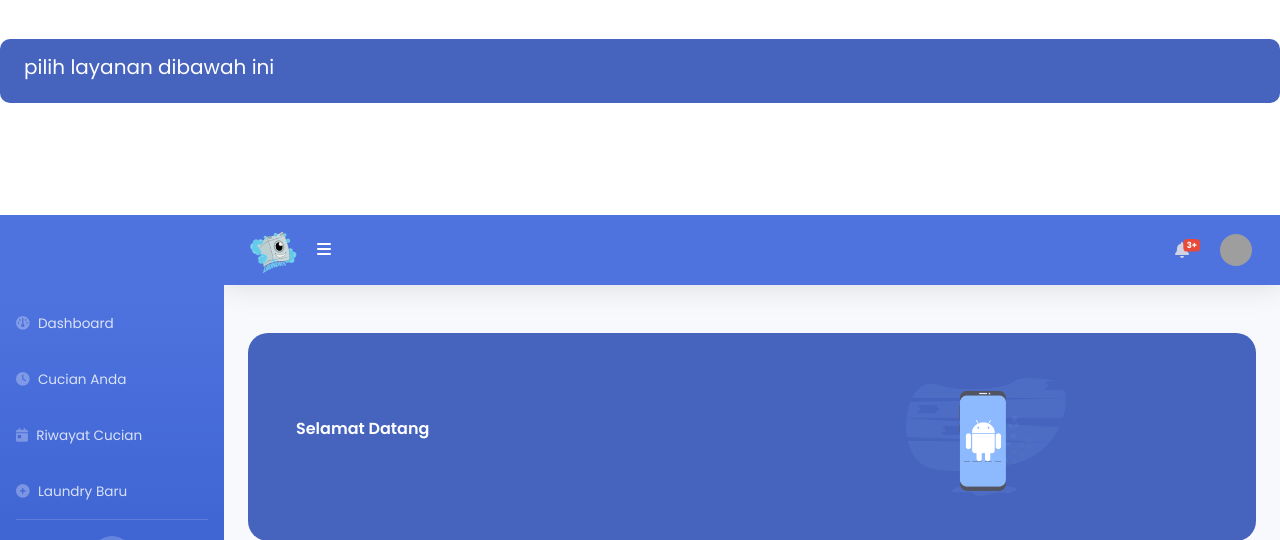
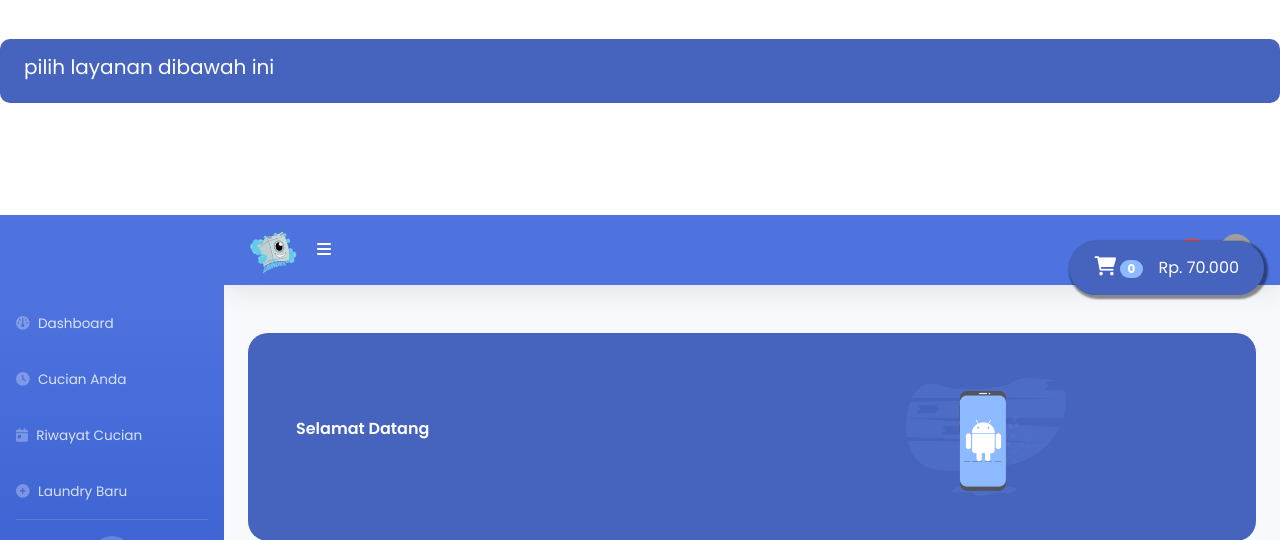
Before and after one commit to saddam-satria/WP2_Kelompok-1, a CodeIgniter 4 app: template WP2_Final/app/Views/user/dashboard.php in a window 1280 px wide. Shown: the part 497-1037 px from the top of the page. Run offline with PHP 8.4 and a stand-in for CodeIgniter, Linux system fonts and the light colour scheme; the template is opened without the code that fills it, so the values that code supplies are empty; some libraries are stand-ins or nearby versions; grey boxes are pictures that could not be loaded.

Commit message:
update dashboard add cart

```diff
--- /dev/null
+++ b/WP2_Final/app/Views/components/cart_notification.php
@@ -0,0 +1,15 @@
+<nav class="navbar fixed-bottom ">
+    <div class="d-flex" style="width: 100%;">
+        <div class="ml-auto">
+            <a href="<?= base_url("user/cart") ?>" class="text-decoration-none">
+                <div class="text-white d-flex align-items-center" style="border-radius: 50px; background-color: #4663BE; padding: 15px 25px; box-shadow: 2px 2px 2px 2px rgba(0, 0, 0, 0.25);">
+                    <div class="mr-3">
+                        <i class="fa-solid fa-cart-shopping" style="font-size: 1.2em;"></i>
+                        <span class="badge badge-pill" style="background-color: #8DBAFE;">0</span>
+                    </div>
+                    <span>Rp. 70.000</span>
+                </div>
+            </a>
+        </div>
+    </div>
+</nav>
--- a/WP2_Final/app/Views/user/cart/index.php
+++ b/WP2_Final/app/Views/user/cart/index.php
@@ -47,7 +47,7 @@
         </div>
 
         <div class="col-sm-12 col-md-2">
-            <div class="d-flex align-items-center">
+            <div class="d-flex align-items-center" style="height: 100%;">
                 <form action="#">
                     <button type="submit" class="btn btn-sm">
                         <i class="fas fa-trash" style="font-size: 1.5em;"></i>
--- a/WP2_Final/app/Views/user/dashboard.php
+++ b/WP2_Final/app/Views/user/dashboard.php
@@ -81,4 +81,7 @@
 
 </div>
 
+<?= view("components/cart_notification") ?>
+
+
 <?= $this->endSection(); ?>
--- a/WP2_Final/app/Views/user/order/history.php
+++ b/WP2_Final/app/Views/user/order/history.php
@@ -57,7 +57,7 @@
 <?php endif ?>
 
 
-
+<?= view("components/cart_notification") ?>
 
 
 
--- a/WP2_Final/app/Views/user/order/index.php
+++ b/WP2_Final/app/Views/user/order/index.php
@@ -33,6 +33,8 @@
 <?php endif ?>
 
 
+<?= view("components/cart_notification") ?>
+
 
 
 <?= $this->endSection(); ?>
--- a/WP2_Final/app/Views/user/order/insert.php
+++ b/WP2_Final/app/Views/user/order/insert.php
@@ -110,7 +110,7 @@
     </div>
 </section>
 
-
+<?= view("components/cart_notification") ?>
 
 
 <?= $this->endSection(); ?>
```
